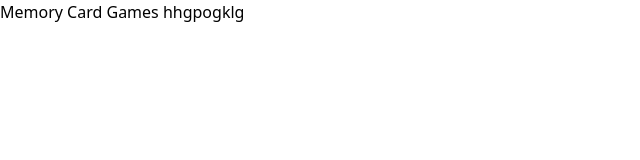
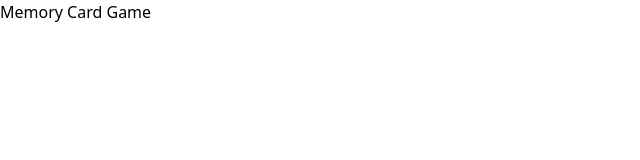
Before and after one commit to saptarsidebnath98/MemoryCard, a React (Vite) app: page / in a window 1280 px wide. Shown: the top 160 px of the page, without its empty margins (0-640 px from the left). Built offline with nearby package versions, Linux system fonts and the light colour scheme.

Commit message:
build tomorrow

```diff
--- a/src/App.jsx
+++ b/src/App.jsx
@@ -1,10 +1,14 @@
+import Header from "./components/Header.jsx";
+import Main from "./components/Main.jsx";
+
 function App() {
 
   return (
-    <>
-     <h2 className="text-red-500">Memory Card Games hhgpogklg</h2>
-    </>
+    <div className="flex flex-col">
+     <Header/>
+     <Main/>
+    </div>
   )
 }
 
-export default App
+export default App;
--- /dev/null
+++ b/src/components/Header.jsx
@@ -0,0 +1,8 @@
+
+export default function Header() {
+  return (
+    <header>
+       <h2>Memory Card Game</h2>
+     </header>
+  )
+}
--- /dev/null
+++ b/src/components/Main.jsx
@@ -0,0 +1,8 @@
+
+export default function Main() {
+  return (
+    <div>
+
+    </div>
+  )
+}
```
